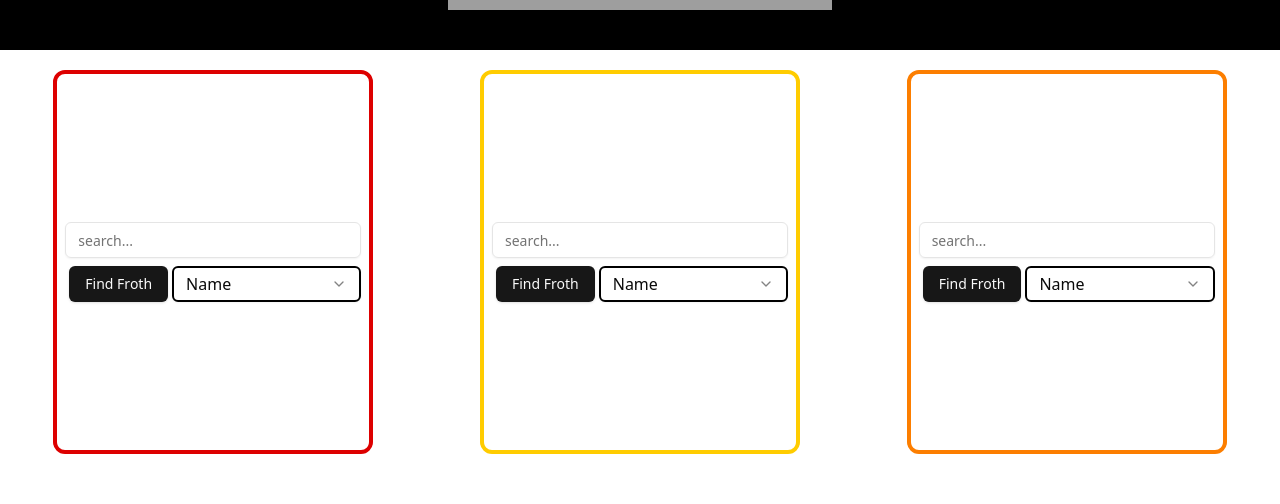
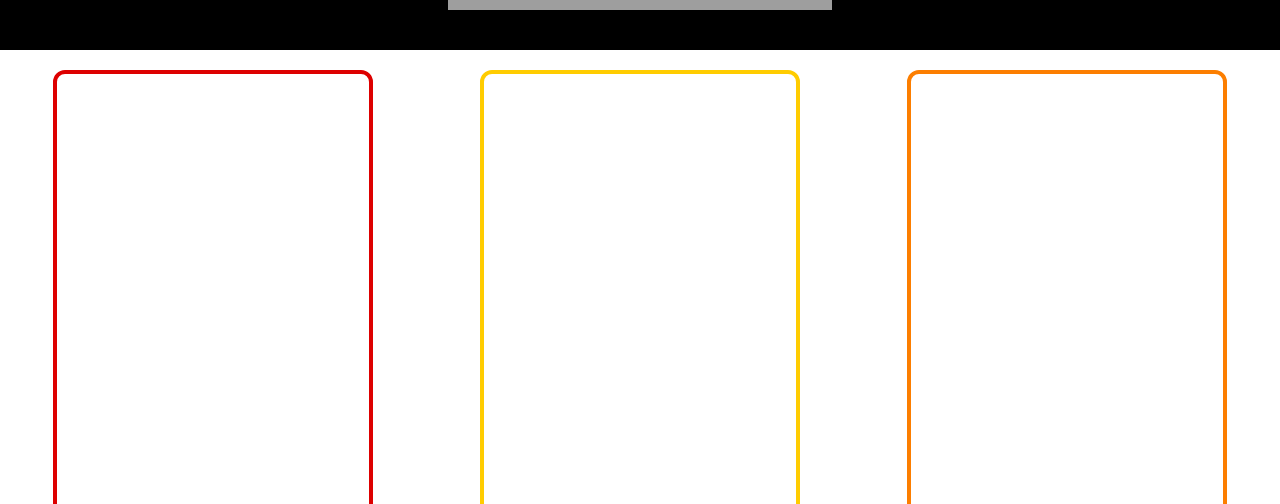
Before and after one commit to jayson-ambrose/frothfinder-react, a React (Vite) app: page / in a window 1280 px wide. Shown: the part 318-822 px from the top of the page. Before the commit the page ends 800 px from the top, so only its background shows below. Built offline with nearby package versions, Linux system fonts and the light colour scheme; grey boxes are pictures that could not be loaded.

Commit message:
finished searchbar and started results

```diff
--- a/src/App.tsx
+++ b/src/App.tsx
@@ -1,24 +1,32 @@
-import Searchbar from './components/Searchbar'
+import { useState } from 'react'
 import Section from './components/Section'
 import SearchSection from './components/SearchSection'
+import { getBreweryByName } from './hooks/searchActions'
+import SearchResults from './components/SearchResults'
 
 function App() {
 
+  const [searchResult, setSearchResult] = useState<any>([])
+
+  const handleSearch = async (val: string) => {
+    setSearchResult(await getBreweryByName(val))
+  }
+
   return (
     <>
-    <SearchSection/>
+    <SearchSection handleSearch={handleSearch}/>
     <div draggable='false' className='bg-black py-10 flex flex-col items-center pointer-events-none'>
       <img draggable='false' className='h-72 w-auto select-none pointer-events-none' src='https://cdn.imgchest.com/files/7ogcbaaodwy.png' alt='frothfinder logo' id='logo'/>
     </div>
-    <div className='flex justify-around lg:flex-row sm:flex-col'>
+    <div className='flex justify-around flex-col lg:flex-row'>
       <Section borderColor='border-themeRed'>
-        <Searchbar />
+        <SearchResults searchResult={searchResult}/>
       </Section>
       <Section borderColor='border-themeYellow'>
-        <Searchbar />
+        <h1></h1>
       </Section>
       <Section borderColor='border-themeOrange'>
-        <Searchbar />
+        <h1></h1>
       </Section>
     </div>
     </>
--- /dev/null
+++ b/src/components/SearchResults.tsx
@@ -0,0 +1,14 @@
+export default function SearchResults ({searchResult}: {searchResult: any[]}) {
+
+    const mappedResults = searchResult.map((brewery) => {
+        return (
+            <h1 key={brewery.id}>{brewery.name}</h1>
+        )
+    })
+
+    return (
+        <>
+        {mappedResults}
+        </>
+    )
+}
--- a/src/components/SearchSection.tsx
+++ b/src/components/SearchSection.tsx
@@ -1,10 +1,26 @@
-import Searchbar from "./Searchbar"
-export default function SearchSection() {
+import React, { useState } from 'react'
+import { Button } from "./ui/button"
+import { Input } from "./ui/input"
+import SearchDropdown from "./SearchDropdown"
+
+export default function SearchSection ({ handleSearch }: {handleSearch: Function}) {
+
+    const [ search, setSearch ] = useState('')
+
+    const handleChange = (e: React.FormEvent<HTMLInputElement>) => {
+        setSearch(e.currentTarget.value)
+    }
 
     return (
         <>
         <div className="bg-white absolute mx-5 my-5 inset-x-0 inset-y-0 w-96 h-28 border-4 rounded-lg">
-            <Searchbar/>
+            <div className="p-2 flex flex-col justify-center h-full">
+                <Input placeholder="search..." value={search} onChange={(e) => handleChange(e)}/>
+                <div className="flex flex-row mt-2">
+                    <Button className="mx-1" onClick={() => handleSearch(search)}>Find Froth</Button>
+                    <SearchDropdown/>
+                </div>
+            </div>
         </div>
         </>
     )
--- a/src/components/Section.tsx
+++ b/src/components/Section.tsx
@@ -4,7 +4,7 @@ export default function Section ({children, borderColor}: {children: React.React
 
     return (
         <>
-        <div className={`border-4 ${borderColor} rounded-xl lg:w-1/4 sm:w-full xs:w-full h-96 mt-5`}>
+        <div className={`border-4 ${borderColor} rounded-xl lg:w-1/4 sm:w-full xs:w-full h-128 mt-5 p-2`}>
             {children}
         </div>
         </>
--- a/src/hooks/searchActions.ts
+++ b/src/hooks/searchActions.ts
@@ -1,7 +1,8 @@
 export async function  getBreweryByName (query: string) {
-        fetch(`https://api.openbrewerydb.org/v1/breweries/search?query=${query}`)
+        const data = await fetch(`https://api.openbrewerydb.org/v1/breweries/search?query=${query}`)
         .then(resp => resp.json())
-        .then(data => console.log(data))
+
+        return data
     }
 
     //get brewery by name
--- a/tailwind.config.js
+++ b/tailwind.config.js
@@ -7,6 +7,10 @@ export default {
   ],
   theme: {
   	extend: {
+		spacing: {
+			'128': '32rem',
+			'144': '36rem'
+		},
   		borderRadius: {
   			lg: 'var(--radius)',
   			md: 'calc(var(--radius) - 2px)',
```
